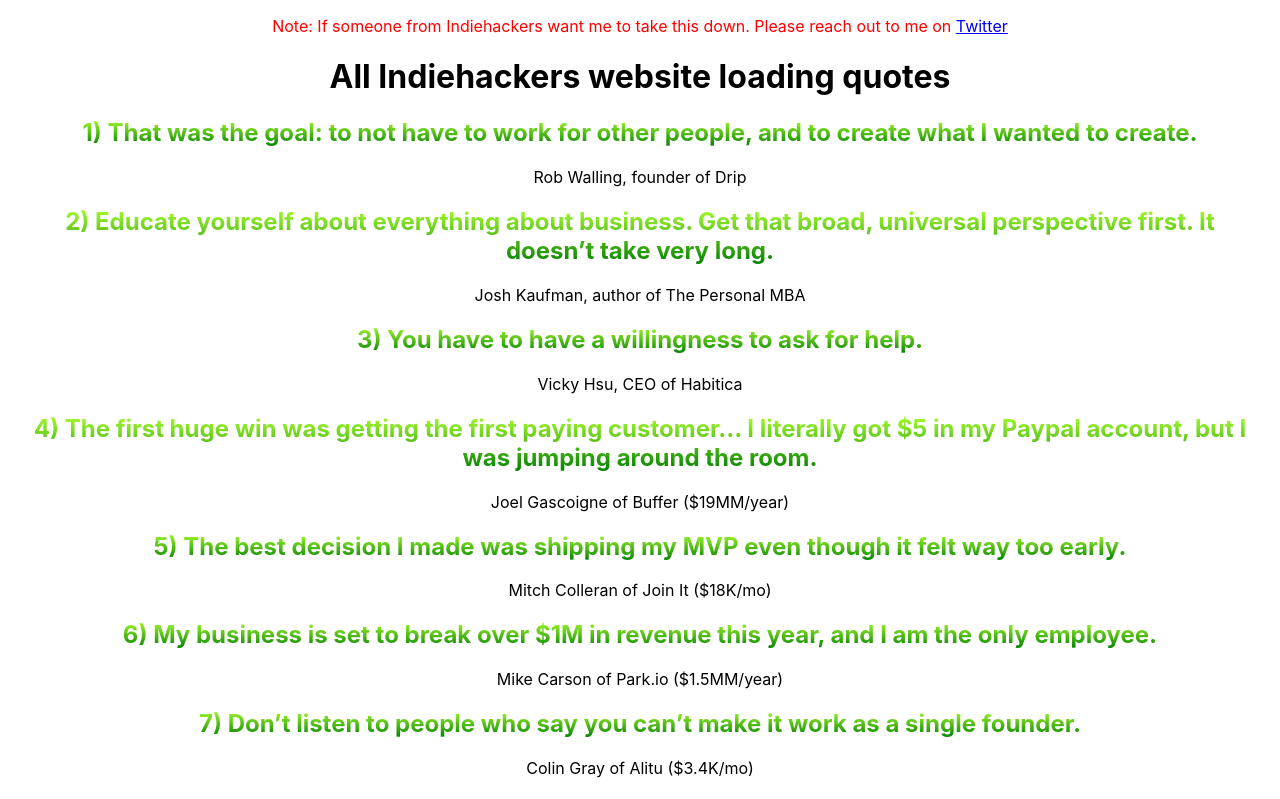
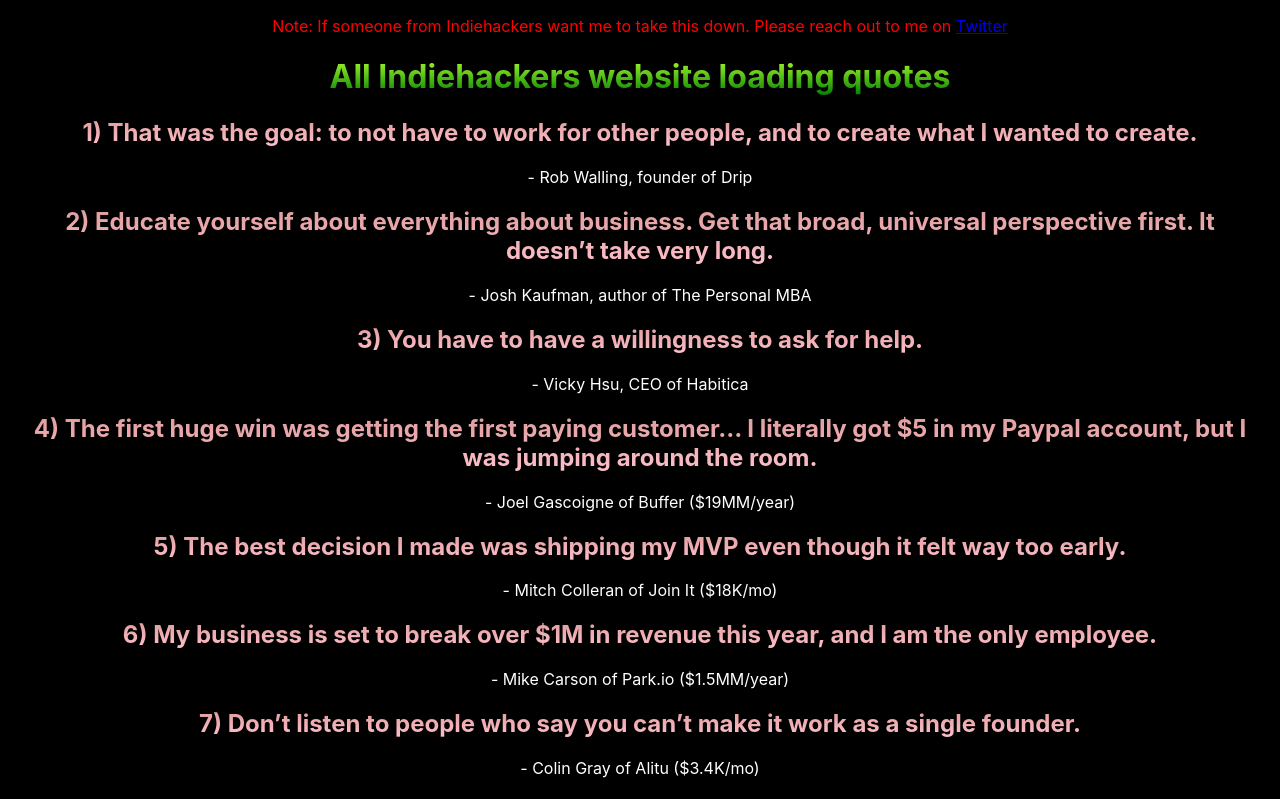
Before and after one commit to 7777chaitanya/indiehackers-loading-quotes, a React (Create React App) app: page / in a window 1280 px wide. Shown: the top 799 px of the page. Built offline with nearby package versions, Linux system fonts and the light colour scheme.

Commit message:
style changes

```diff
--- a/src/App.css
+++ b/src/App.css
@@ -1,8 +1,10 @@
 .App {
   text-align: center;
+  margin-top: 0;
+
 }
 
-h2 {
+h1 {
   background: -webkit-linear-gradient(greenyellow, green);
   -webkit-background-clip: text;
   -webkit-text-fill-color: transparent;
@@ -11,4 +13,16 @@
 .quoteCard{
   border-radius: 25px;
   margin: 20px;
+  margin-bottom: 0px;
 }
+
+h2{
+  color: white;
+  background: -webkit-linear-gradient(rgb(223, 156, 156), pink);
+  -webkit-background-clip: text;
+  -webkit-text-fill-color: transparent;
+}
+
+p{
+  color: white;
+}
--- a/src/App.js
+++ b/src/App.js
@@ -11,7 +11,7 @@
         return (
           <div className='quoteCard'>
             <h2>{index+1}{") "}{eachQuote.quote}</h2>
-            <p>{eachQuote.byline}</p>
+            <p>{"-  "}{eachQuote.byline}</p>
           </div>
         );
       })}
--- a/src/index.css
+++ b/src/index.css
@@ -5,6 +5,8 @@
     sans-serif;
   -webkit-font-smoothing: antialiased;
   -moz-osx-font-smoothing: grayscale;
+  background-color: black;
+  padding: 0;
 }
 
 code {
```
Also changed, not shown: public/logo192.png (deleted), public/logo512.png (deleted), public/robots.txt (deleted).
